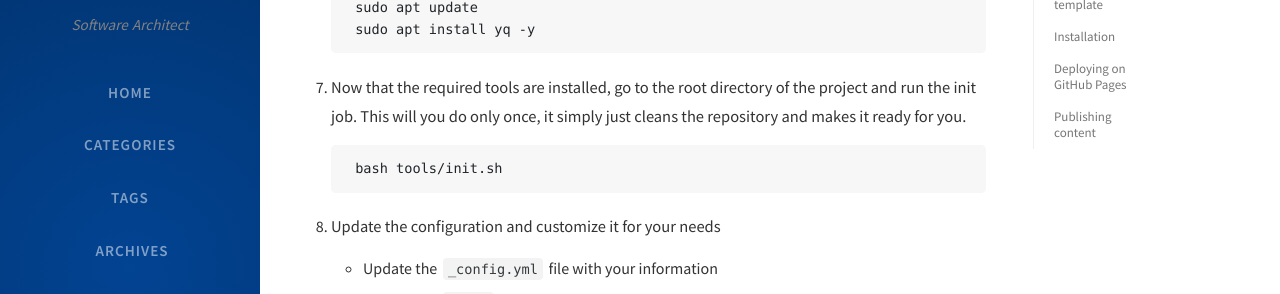
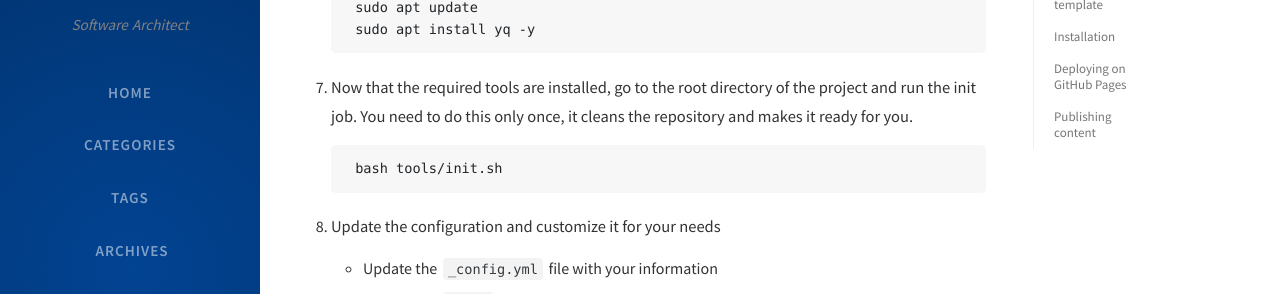
Before and after one commit to fiseni/fiseni.github.io, a Jekyll site: the page built from _posts/2020-11-04-how-to-build-blog-ghpages-jekyll.markdown, in a window 1280 px wide and 900 px high, scrolled down 3164 px. Shown: the part 183-477 px from the top of the window. Built offline with Jekyll 4.4.1, drawn with Linux system fonts in a browser that asks for light colours; nearby versions of some CDN libraries; comment, search, counter and statistics services are not loaded.

Commit message:
Update post, fix typos.

````diff
--- a/_posts/2020-11-04-how-to-build-blog-ghpages-jekyll.markdown
+++ b/_posts/2020-11-04-how-to-build-blog-ghpages-jekyll.markdown
@@ -100,7 +100,7 @@ I will try to simplify the installation steps here. If you need more information
     sudo apt update
     sudo apt install yq -y
     ```
-7. Now that the required tools are installed, go to the root directory of the project and run the init job. This will you do only once, it simply just cleans the repository and makes it ready for you.
+7. Now that the required tools are installed, go to the root directory of the project and run the init job. You need to do this only once, it cleans the repository and makes it ready for you.
 
     ```
     bash tools/init.sh
````
